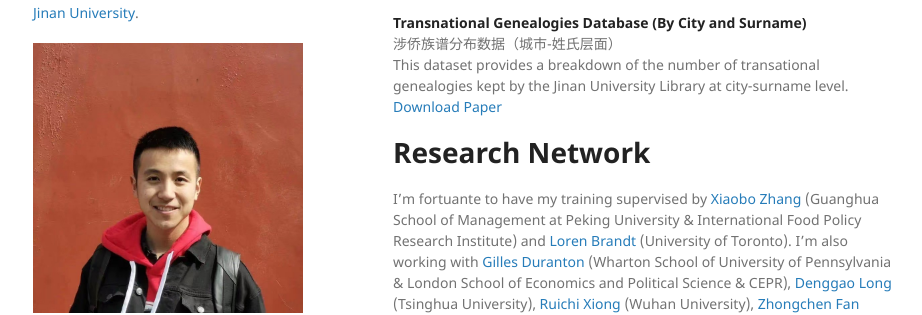
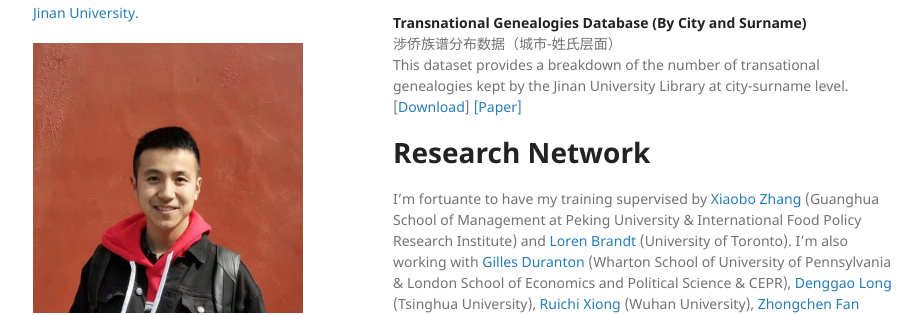
Before and after one commit to FanghaoChen/homepage, a Jekyll site: the page built from links.md, in a window 1280 px wide. Shown: the part 149-464 px from the top of the page, without its empty margins (177-1099 px from the left). Built offline with Jekyll 4.4.1, drawn with Linux system fonts in a browser that asks for light colours; our own code applies the rules of GitHub Pages for plain Markdown files.

```diff
--- a/links.md
+++ b/links.md
@@ -5,7 +5,7 @@
 **Transnational Genealogies Database (By City and Surname)** <br/>
 涉侨族谱分布数据（城市-姓氏层面）<br/>
 This dataset provides a breakdown of the number of transational genealogies kept by the Jinan University Library at city-surname level. <br/>
-[Download](./assets/涉侨族谱分布241028.rar)  [Paper](https://kns.cnki.net/kcms2/article/abstract?v=SY7jeTtuViJMznkgQ-EjaEMYuwccDQ8i1CVYb2JTAUldz2cGn8CmQKWtVXavF4tnpT0oY2Pe0xbDO3PRhPydu7rD4TcL5Fd1ffzXCK2k8c_dDrVUi6cm14eKUp6NFw6Yh50WArh7ImGAaYW0G_nYpmNQebBDWqZlUXZUybbL00i91mKjBBzHfrOHjOoNM480&uniplatform=NZKPT&language=CHS)
+[[Download](./assets/涉侨族谱分布241028.rar)]  [[Paper]](https://kns.cnki.net/kcms2/article/abstract?v=SY7jeTtuViJMznkgQ-EjaEMYuwccDQ8i1CVYb2JTAUldz2cGn8CmQKWtVXavF4tnpT0oY2Pe0xbDO3PRhPydu7rD4TcL5Fd1ffzXCK2k8c_dDrVUi6cm14eKUp6NFw6Yh50WArh7ImGAaYW0G_nYpmNQebBDWqZlUXZUybbL00i91mKjBBzHfrOHjOoNM480&uniplatform=NZKPT&language=CHS)
 
 # Research Network #
 
```
